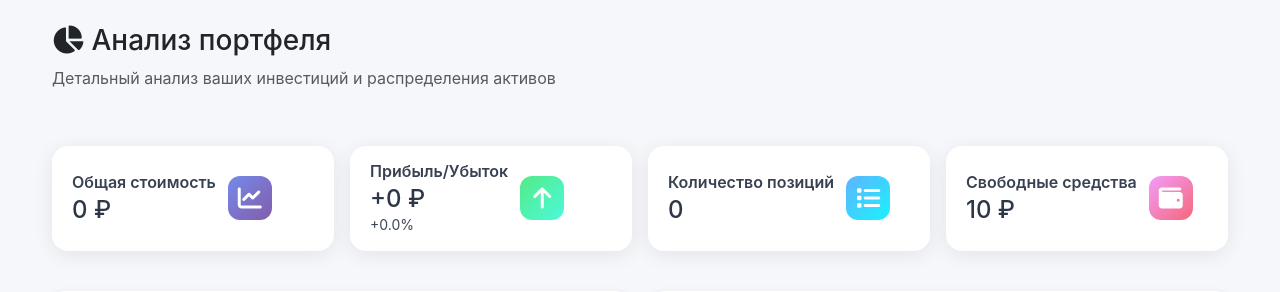
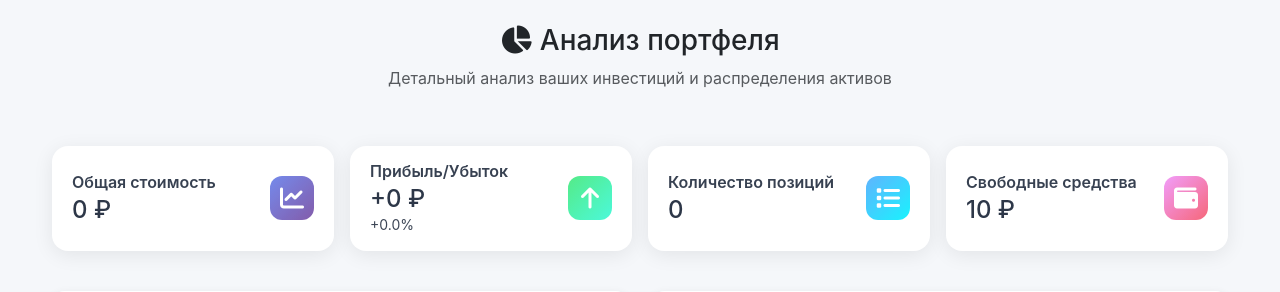
Before and after one commit to speymell/InvestikBotik, a Flask app: page /portfolio-analysis in a window 1280 px wide. Shown: the part 67-359 px from the top of the page. Run offline with Flask 3, Linux system fonts and the light colour scheme; the visitor is signed in with stand-in values (Sample User, id 1); tables that the repository leaves empty hold one stand-in row (values such as "Sample post"); some libraries are stand-ins or nearby versions.

Commit message:
New interface fixes

```diff
--- a/static/style.css
+++ b/static/style.css
@@ -12,7 +12,7 @@ html, body {
     --font-lg: 1.125rem;
 }
 body { font-size: var(--font-md); }
-h2 { font-size: 1.75rem; }
+h2 { font-size: 1.75rem; text-align: center; }
 h5 { font-size: 1.125rem; }
 .table { font-size: 0.95rem; }
 .btn { font-size: var(--font-sm); }
@@ -495,7 +496,7 @@ header .fs-4 {
 }
 
 /* KPI cards unified styling for Portfolio Analysis */
-.kpi-row { row-gap: 1rem; }
+.kpi-row { row-gap: 2px; }
 .kpi-card {
   border: none;
   border-radius: 12px;
@@ -698,14 +699,27 @@ footer {
 /* Новые стильные карточки статистики */
 .stats-card {
     background: white;
+    display: flex;
+    flex-direction: row-reverse;
+    align-items: center;
     border-radius: 16px;
-    padding: 24px;
+    padding: 18px 12px 12px 12px;
     box-shadow: 0 4px 20px rgba(0, 0, 0, 0.08);
     border: none;
     transition: all 0.3s ease;
     height: 100%;
     position: relative;
     overflow: hidden;
+}
+
+#portfolio-stats{
+    display: flex;
+    justify-content: space-between;
+    width: 100%;
+}
+
+#portfolio-fl{
+    width: 100%;
 }
 
 .stats-card:hover {
@@ -1012,6 +1030,10 @@ footer {
 
 [data-theme="dark"] .stock-row:hover {
     background-color: rgba(144, 205, 244, 0.1) !important;
+}
+
+.text-muted{
+    text-align: center;
 }
 
 /* Улучшенное мобильное меню */
--- a/templates/alerts.html
+++ b/templates/alerts.html
@@ -269,7 +269,7 @@
                     </div>
                     <div class="col-md-4">
                         <div class="d-grid">
-                            <button class="btn btn-warning" onclick="pauseAllAlerts()">
+                            <button class="btn btn-primary onclick="pauseAllAlerts()">
                                 <i class="fas fa-pause me-2"></i>Приостановить все
                             </button>
                         </div>
--- a/templates/portfolio_analysis.html
+++ b/templates/portfolio_analysis.html
@@ -12,8 +12,8 @@
 <div class="row mt-4 align-items-stretch g-3 kpi-row">
     <div class="col-lg-3 col-md-6 mb-3 d-flex">
         <div class="card kpi-card bg-primary text-white h-100 w-100">
-            <div class="card-body">
-                <div class="d-flex justify-content-between align-items-center">
+            <div class="card-body" id="portfolio-stats">
+                <div class="d-flex justify-content-between align-items-center" id="portfolio-fl">
                     <div>
                         <h6 class="card-title">Общая стоимость</h6>
                         <h4 class="kpi-value">{{ "{:,.0f}".format(total_portfolio_value) }} ₽</h4>
@@ -26,8 +26,8 @@
 
     <div class="col-lg-3 col-md-6 mb-3 d-flex">
         <div class="card kpi-card bg-success text-white h-100 w-100">
-            <div class="card-body">
-                <div class="d-flex justify-content-between align-items-center">
+            <div class="card-body" id="portfolio-stats">
+                <div class="d-flex justify-content-between align-items-center" id="portfolio-fl">
                     <div>
                         <h6 class="card-title">Прибыль/Убыток</h6>
                         <h4 class="kpi-value">{{ "{:+,.0f}".format(portfolio_stats.total_profit_loss) }} ₽</h4>
@@ -41,8 +41,8 @@
 
     <div class="col-lg-3 col-md-6 mb-3 d-flex">
         <div class="card kpi-card bg-info text-white h-100 w-100">
-            <div class="card-body">
-                <div class="d-flex justify-content-between align-items-center">
+            <div class="card-body" id="portfolio-stats">
+                <div class="d-flex justify-content-between align-items-center" id="portfolio-fl">
                     <div>
                         <h6 class="card-title">Количество позиций</h6>
                         <h4 class="kpi-value">{{ positions_analysis|length }}</h4>
@@ -55,8 +55,8 @@
 
     <div class="col-lg-3 col-md-6 mb-3 d-flex">
         <div class="card kpi-card bg-warning text-white h-100 w-100">
-            <div class="card-body">
-                <div class="d-flex justify-content-between align-items-center">
+            <div class="card-body" id="portfolio-stats">
+                <div class="d-flex justify-content-between align-items-center" id="portfolio-fl">
                     <div>
                         <h6 class="card-title">Свободные средства</h6>
                         <h4 class="kpi-value">{{ "{:,.0f}".format(portfolio_stats.total_balance) }} ₽</h4>
```
Also changed, not shown: other parts of static/style.css (+21 -16 lines), templates/dashboard.html (+79 -1 lines).
